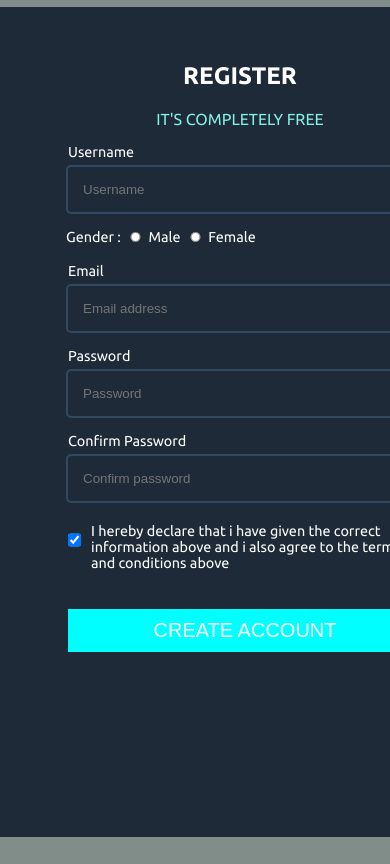
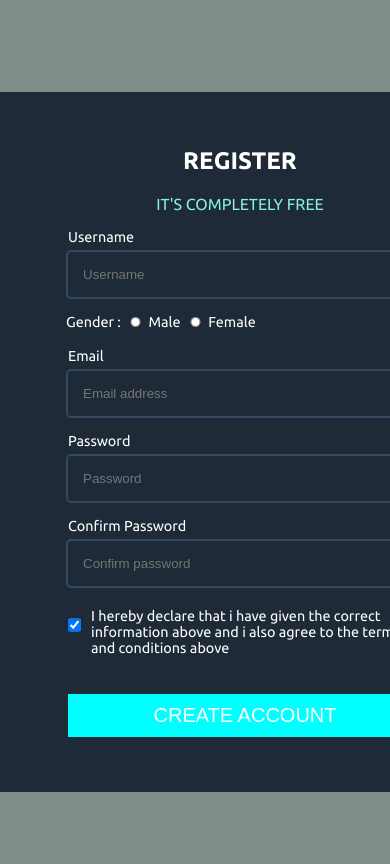
Before and after one commit to AreebAmmar/RegistrationForm, a plain HTML site: page index.html in a window 390 px wide. Shown: the top 864 px of the page. Drawn offline with Linux system fonts and the light colour scheme.

Commit message:
Update style.css

```diff
--- a/style.css
+++ b/style.css
@@ -5,6 +5,7 @@ html {
     display: flex;
     justify-content: center;
     align-items: center;
+    margin-top:20px;
 }
 .container{
     display: flex;
@@ -146,7 +147,6 @@ button:hover{
 .right-section{
     width: 358px;
     padding-left: 140px;
-    height:830px;
 }
 button{
     width: 354px;
```
